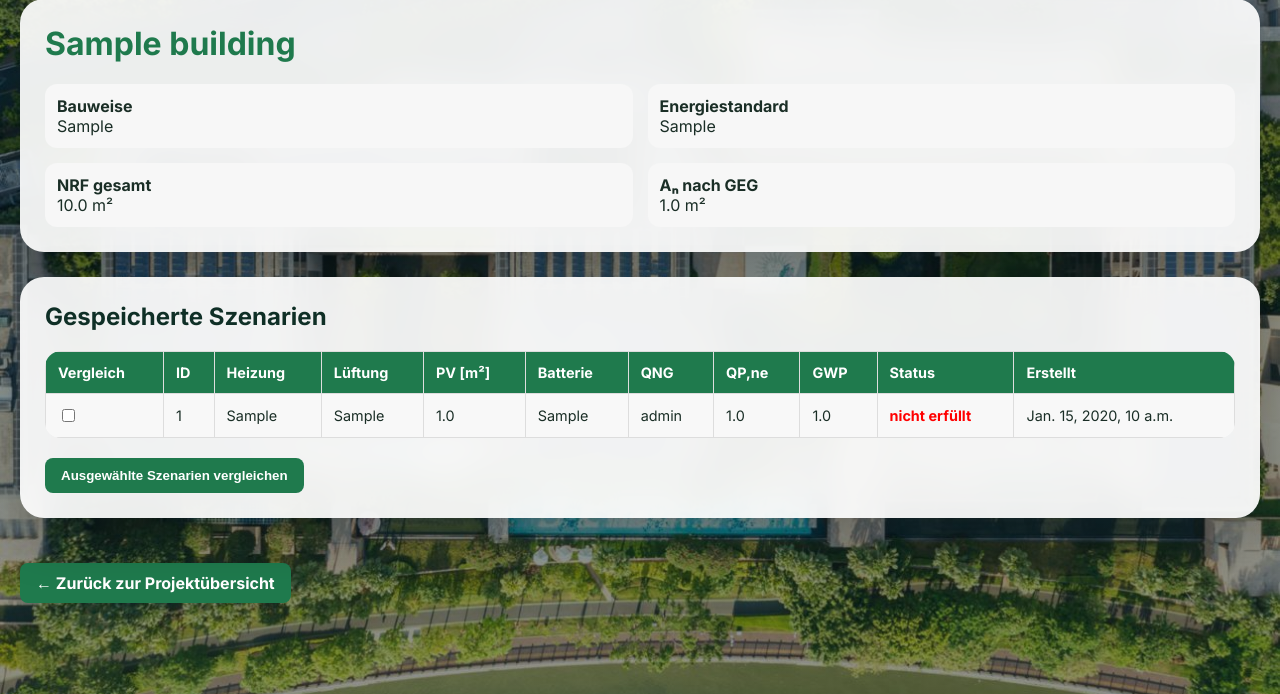
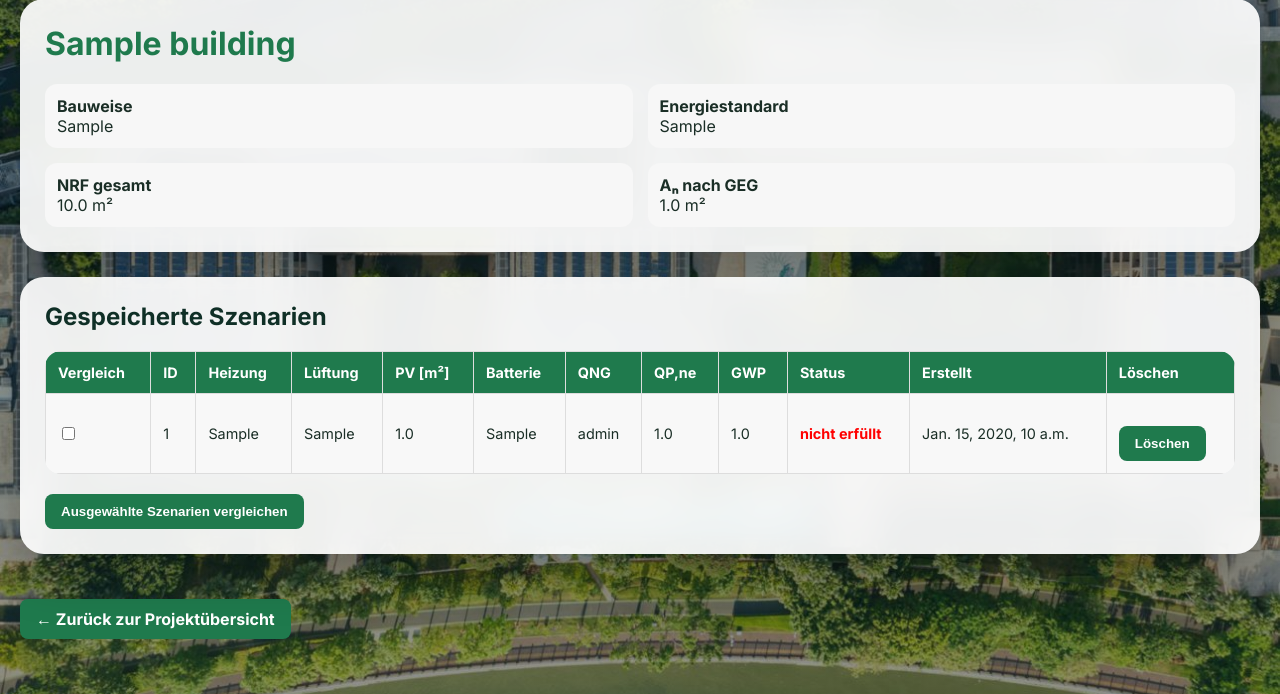
Before and after one commit to DBM-THA/Absch-tzung-der-Geb-ude-kobilanz-nach-QNG, a Django app: page /project/1/ in a window 1280 px wide. Shown: the part 106-800 px from the top of the page. Run offline with Django 5.2, Linux system fonts and the light colour scheme; tables that the repository leaves empty hold one stand-in row (values such as "Sample post").

Commit message:
Update project_detail.html

```diff
--- a/qngapp/templates/qngapp/project_detail.html
+++ b/qngapp/templates/qngapp/project_detail.html
@@ -196,6 +196,7 @@ tr:nth-child(even){
                     <th>GWP</th>
                     <th>Status</th>
                     <th>Erstellt</th>
+                    <th>Löschen</th>
                 </tr>
 
                 {% for scenario in scenarios %}
@@ -229,10 +230,20 @@ tr:nth-child(even){
                     {% endif %}
 
                     <td>{{ scenario.created_at }}</td>
-                </tr>
-                {% empty %}
+
+                    <td>
+                        <form method="post" action="{% url 'delete_scenario' scenario.id %}">
+                            {% csrf_token %}
+                            <button class="button" type="submit">
+                                Löschen
+                            </button>
+                        </form>
+                    </td>
+
+                    </tr>
+                    {% empty %}
                 <tr>
-                    <td colspan="11">Noch keine Szenarien gespeichert.</td>
+                    <td colspan="12">Noch keine Szenarien gespeichert.</td>
                 </tr>
                 {% endfor %}
             </table>
```
